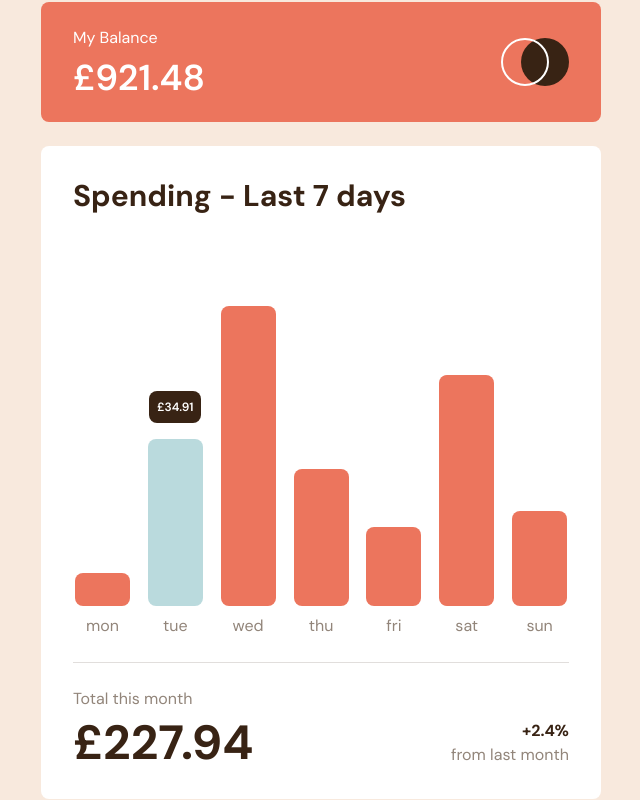
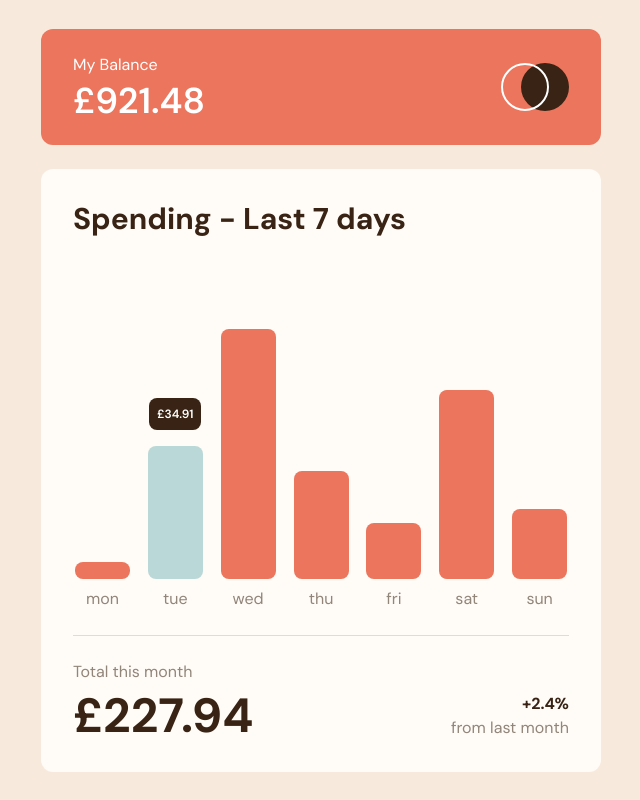
Before and after one commit to jambanix/frontendmentor_expenses-chart-component, a React (Vite) app: page / in a window 1280 px wide. Shown: the whole page, without its empty margins (319-959 px from the left). Built offline with nearby package versions, Linux system fonts and the light colour scheme.

Commit message:
tweak border radius on balance and summary card. tweak bg colour on summary card. reduce chart container height and summary card height slightly

```diff
--- a/src/components/Balance.jsx
+++ b/src/components/Balance.jsx
@@ -1,8 +1,8 @@
 
 export const Balance = () => {
   return (
-    <section className="bg-red w-full rounded-lg flex justify-between px-4 py-2 md:px-8 md:py-6 text-white items-center">
-      <div className="flex flex-col gap-2">
+    <section className="bg-red w-full rounded-xl flex justify-between px-4 py-2 md:px-8 md:py-6 text-white items-center">
+      <div className="flex flex-col gap-1">
         <h3>My Balance</h3>
         <p className="text-2xl md:text-4xl font-semibold">£921.48</p>
       </div>
--- a/src/components/Summary.jsx
+++ b/src/components/Summary.jsx
@@ -14,10 +14,10 @@ export const Summary = ({ data }) => {
   const containerHeight = screenWidth === "desktop" ? CHART_CONTAINER_HEIGHT : CHART_CONTAINER_HEIGHT - 50;
 
   // Section height based on screen size
-  const sectionHeight = screenWidth === "desktop" ? 500 : 450
+  const sectionHeight = screenWidth === "desktop" ? 450 : 400
 
   return (
-    <section className="bg-white w-full rounded-lg flex flex-col p-4 md:p-8 gap-6" style={{minHeight: `${sectionHeight}px`}}>
+    <section className="bg-card-white w-full rounded-xl flex flex-col p-4 md:p-8 gap-6" style={{minHeight: `${sectionHeight}px`}}>
       <h2 className="text-xl md:text-3xl text-dark-brown font-bold">Spending - Last 7 days</h2>
       <Chart data={data} maxAmount={maxAmount} containerHeight={containerHeight}/>
       <hr className="text-dark-brown/15"/>
--- a/src/lib/container.js
+++ b/src/lib/container.js
@@ -1,6 +1,6 @@
 
 // for desktop
-export const CHART_CONTAINER_HEIGHT = 400;
+export const CHART_CONTAINER_HEIGHT = 350;
 
 // Leave some room for the pop up amount to stop the bar shrinking on hover
 const BUFFER = (screenSize="desktop") => screenSize === "desktop" ? 100 : 50
```
